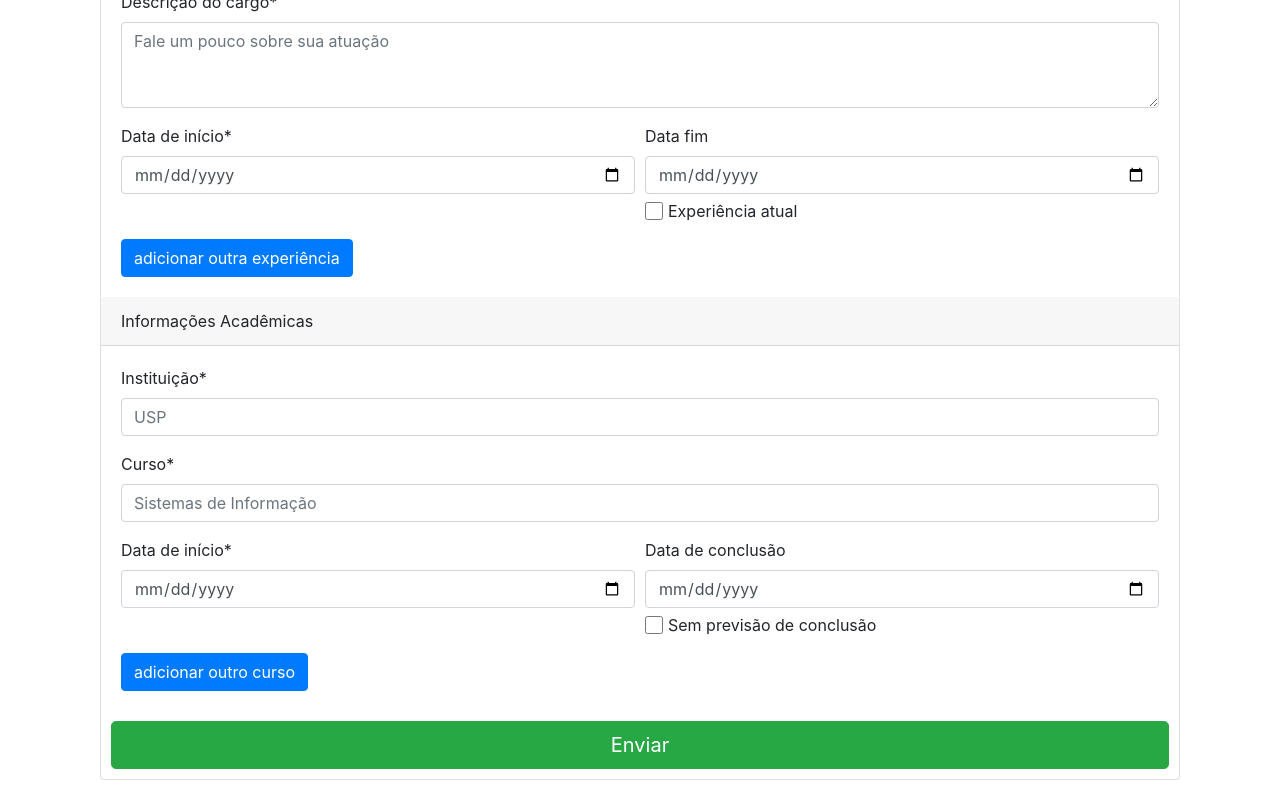
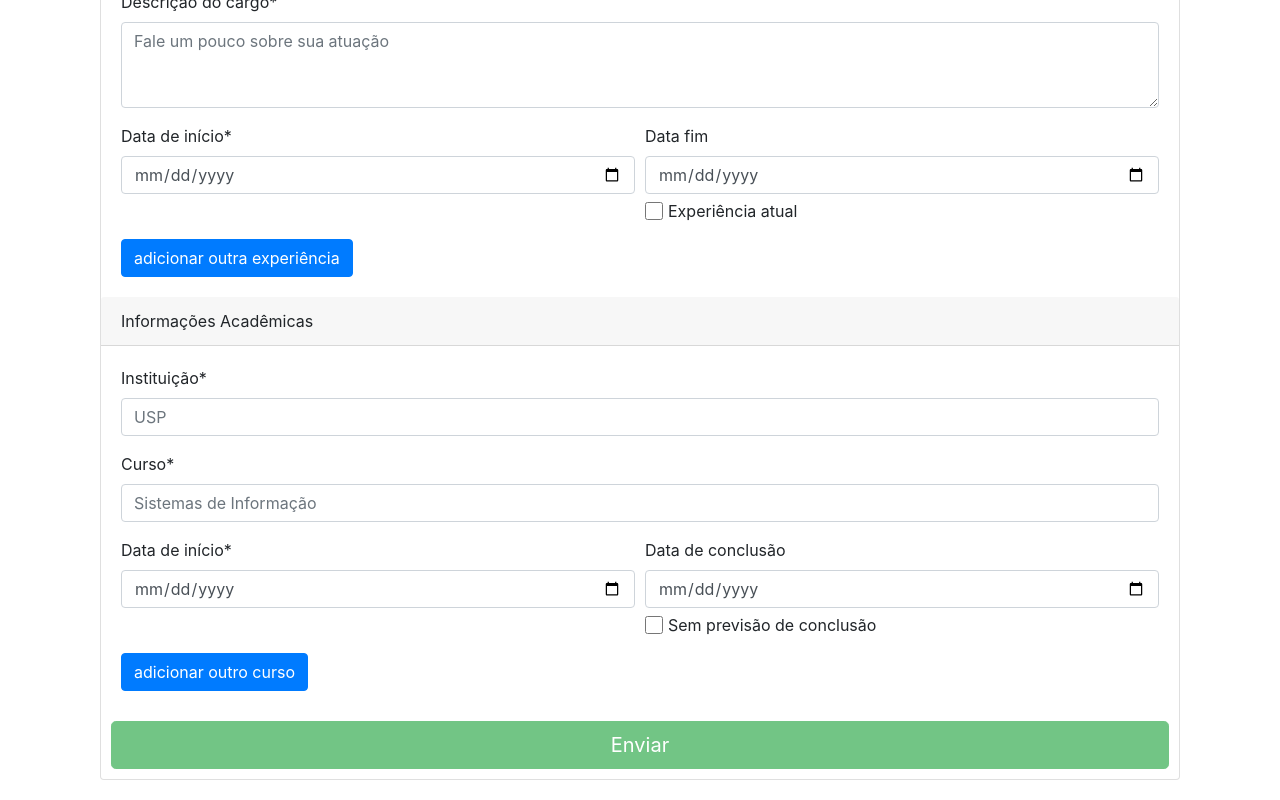
Before and after one commit to NicoleAnginoli/portfolio-generator, an Angular app in the folder webapp/: page /form/1 in a window 1280 px wide. Shown: the part 1297-2097 px from the top of the page. Built offline with nearby package versions, Linux system fonts and the light colour scheme.

Commit message:
fix: regra habilitar botao submit

```diff
--- a/webapp/src/app/pages/fill-form/fill-form.component.html
+++ b/webapp/src/app/pages/fill-form/fill-form.component.html
@@ -172,7 +172,7 @@
                         outro curso</button>
                 </div>
                 <div class="send-btn">
-                    <button class="btn btn-success btn-lg btn-block" type="submit" [disabled]="form.invalid && userAlreadyExists">Enviar</button>
+                    <button class="btn btn-success btn-lg btn-block" type="submit" [disabled]="form.invalid || userAlreadyExists">Enviar</button>
                 </div>
             </section>
         </form>
```
